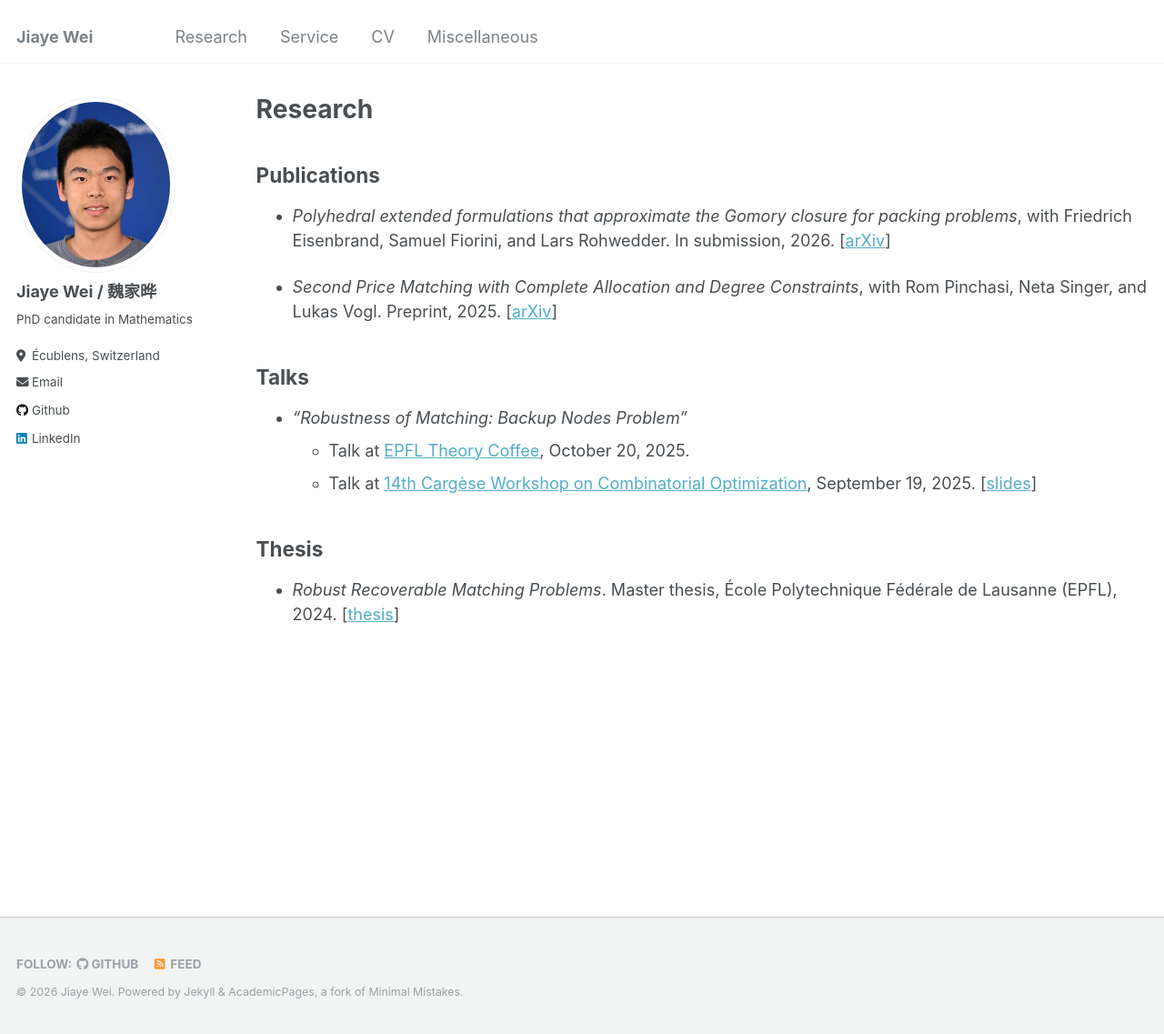
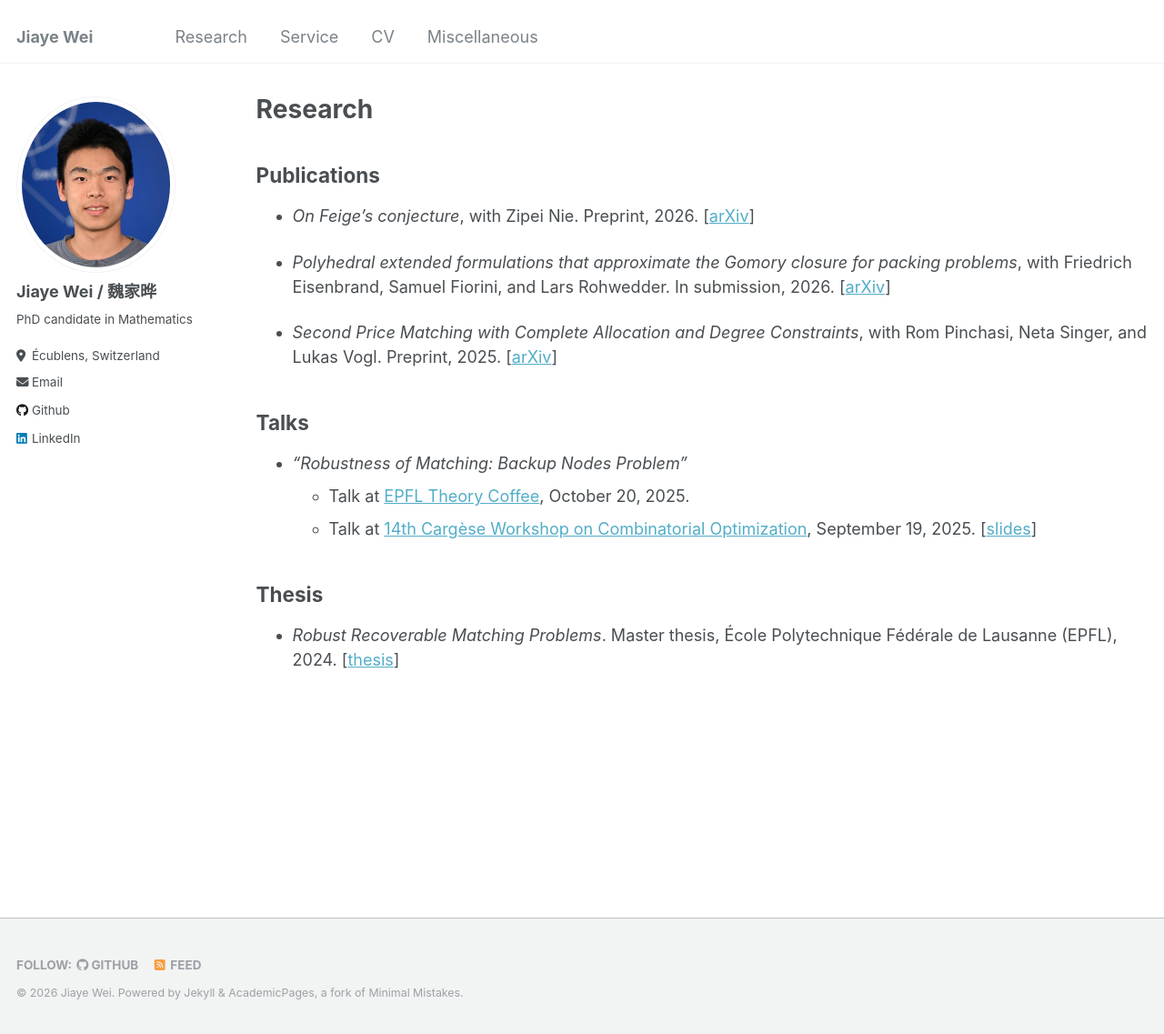
Before and after one commit to jiaye-W/jiaye-W.github.io, a Jekyll site: the page built from _pages/publications.md, in a window 1280 px wide and 1137 px high. Shown: the whole window at 91% size. Built offline with Jekyll 4.4.1, drawn with Linux system fonts in a browser that asks for light colours.

Commit message:
update paper
Feige's conjecture

```diff
--- a/_pages/publications.md
+++ b/_pages/publications.md
@@ -6,6 +6,9 @@ author_profile: true
 ---
 
 ## Publications
+
+- *On Feige's conjecture*,
+with Zipei Nie. Preprint, 2026. [[arXiv](https://arxiv.org/abs/2607.24528)]
 
 - *Polyhedral extended formulations that approximate the Gomory closure for packing problems*,
 with Friedrich Eisenbrand, Samuel Fiorini, and Lars Rohwedder. In submission, 2026. [[arXiv](https://arxiv.org/abs/2607.09222)]
```
